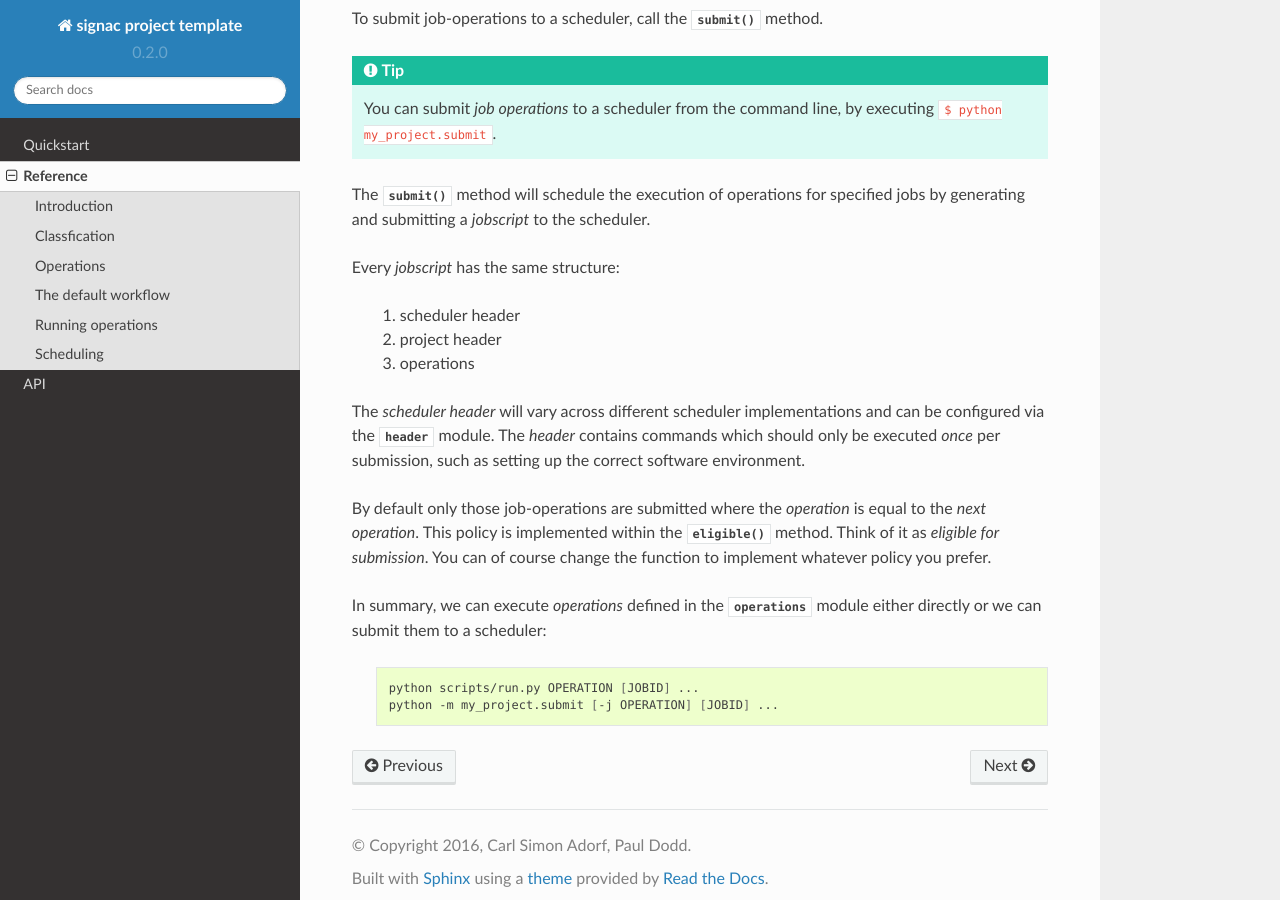
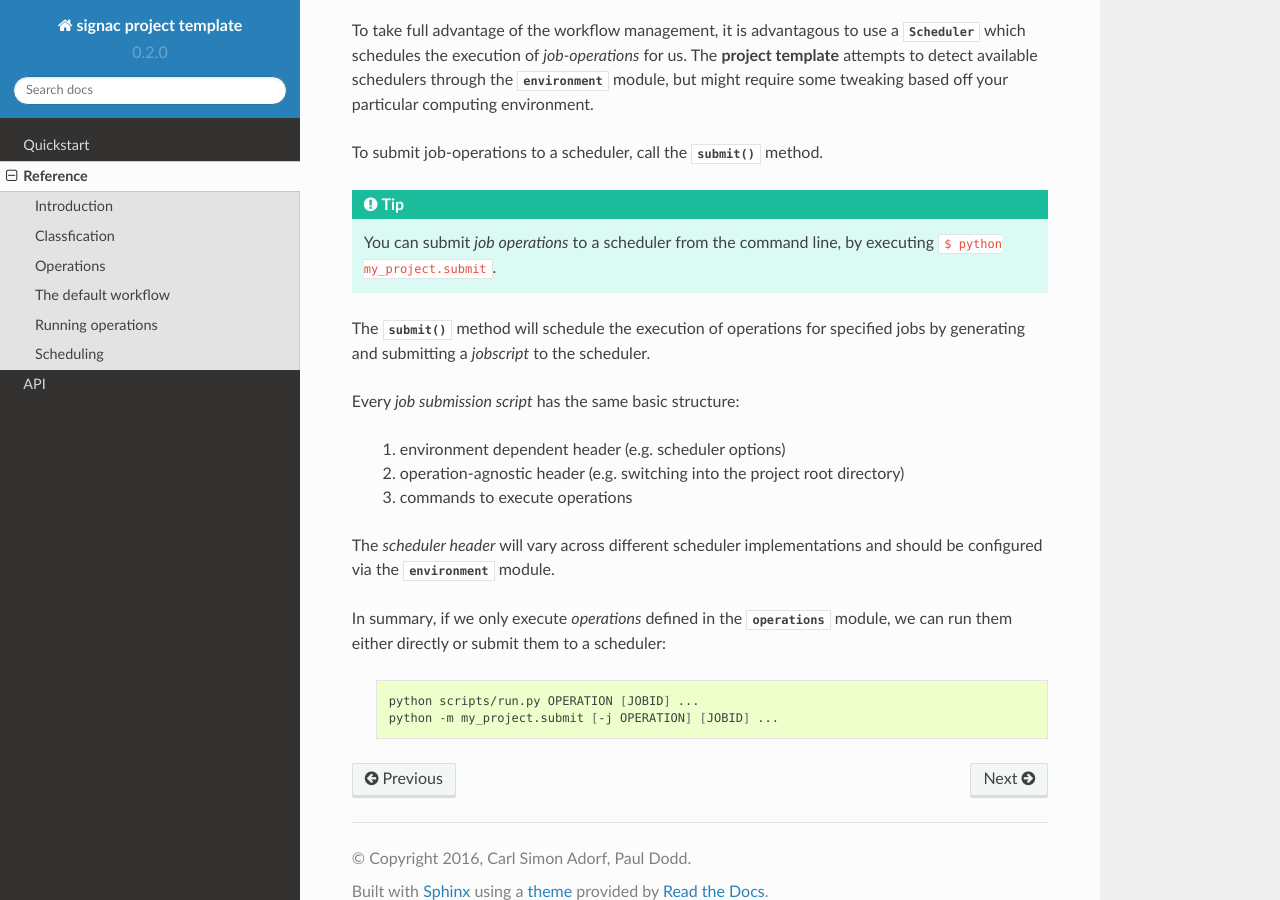
Before and after one commit to glotzerlab/signac-project-template, a Sphinx documentation site: the page built from doc/reference.rst, in a window 1280 px wide and 900 px high, scrolled down 2341 px. Built offline with Sphinx 7.4.7 and the Read the Docs theme 2.0.0, drawn with Linux system fonts in a browser that asks for light colours; some of the changed text lies outside the part shown.

Commit message:
Update the quickstart and reference documentation.

```diff
--- a/doc/reference.rst
+++ b/doc/reference.rst
@@ -60,12 +61,18 @@
 
        def next_operation(self, job):
           labels = set(self.classify(job))
+
+          def op(name):
+              return JobOperation(name, job, 'python scripts/run.py {} {}'.format(name, job))
+
           if 'initialized' not in labels:
-              return 'initialize'
+              return op('initialize')
           if 'processed' not in labels:
-              return 'process'
+              return op('process')
 
 The :py:meth:`~flow.FlowProject.next_operation` returns the **default operation** to execute **next** for a job in the identified state.
+This operation is a command, which can be executed on the command line.
+In the template, all operations are defined in the ``scripts/operations.py`` module and are executed by the ``scripts/run.py`` script.
 
 We can get a quick overview of our project's status via the :py:meth:`~flow.FlowProject.print_status()` method:
 
@@ -118,21 +125,15 @@
 
 The :py:meth:`~flow.FlowProject.submit` method will schedule the execution of operations for specified jobs by generating and submitting a *jobscript* to the scheduler.
 
-Every *jobscript* has the same structure:
+Every *job submission script* has the same basic structure:
 
-  1. scheduler header
-  2. project header
-  3. operations
+  1. environment dependent header (e.g. scheduler options)
+  2. operation-agnostic header (e.g. switching into the project root directory)
+  3. commands to execute operations
 
-The *scheduler header* will vary across different scheduler implementations and can be configured via the :py:mod:`.header` module.
-The *header* contains commands which should only be executed *once* per submission, such as setting up the correct software environment.
+The *scheduler header* will vary across different scheduler implementations and should be configured via the :py:mod:`.environment` module.
 
-By default only those job-operations are submitted where the *operation* is equal to the *next operation*.
-This policy is implemented within the :py:meth:`~flow.FlowProject.eligible` method.
-Think of it as *eligible for submission*.
-You can of course change the function to implement whatever policy you prefer.
-
-In summary, we can execute *operations* defined in the :py:mod:`.operations` module either directly or we can submit them to a scheduler:
+In summary, if we only execute *operations* defined in the :py:mod:`.operations` module, we can run them either directly or submit them to a scheduler:
 
   .. code-block:: bash
 
```
Also changed, not shown: other parts of doc/reference.rst (+1 -0 lines), doc/quickstart.rst (+16 -10 lines).
